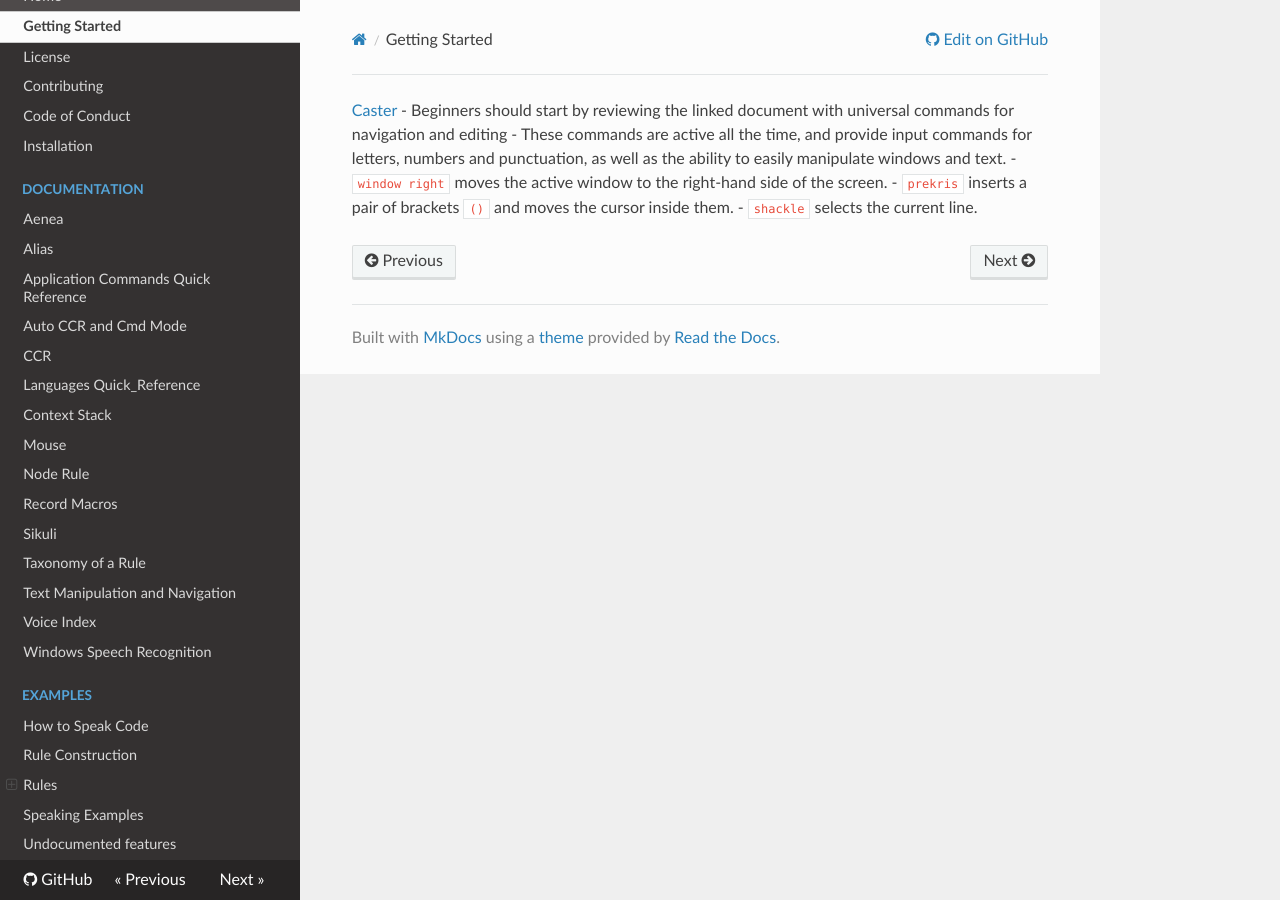
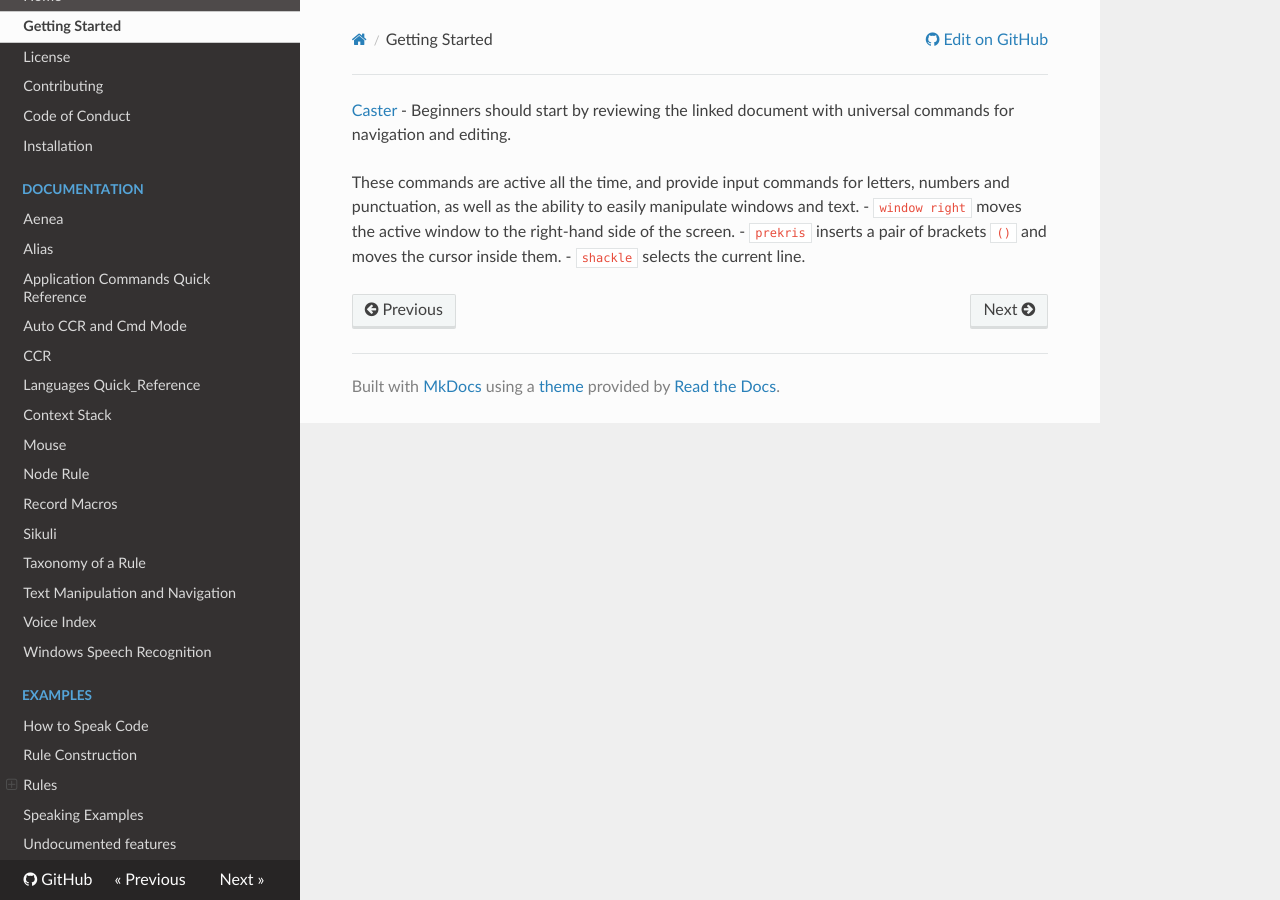
Before and after one commit to dictation-toolbox/Caster, an MkDocs documentation site: the page built from docs/CasterQuickReference.md, in a window 1280 px wide. Built offline with MkDocs 1.6.1, drawn with Linux system fonts in a browser that asks for light colours; nearby versions of some CDN libraries; comment, search, counter and statistics services are not loaded.

```diff
--- a/docs/CasterQuickReference.md
+++ b/docs/CasterQuickReference.md
@@ -1,4 +1,6 @@
-[Caster](https://github.com/dictation-toolbox/Caster/blob/master/CasterQuickReference.pdf) - Beginners should start by reviewing the linked document with universal commands for navigation and editing - These commands are active all the time, and provide input commands for letters, numbers and punctuation, as well as the ability to easily manipulate windows and text.
+[Caster](https://github.com/dictation-toolbox/Caster/blob/master/CasterQuickReference.pdf) - Beginners should start by reviewing the linked document with universal commands for navigation and editing.
+
+These commands are active all the time, and provide input commands for letters, numbers and punctuation, as well as the ability to easily manipulate windows and text.
     - `window right` moves the active window to the right-hand side of the screen.
     - `prekris` inserts a pair of brackets `()` and moves the cursor inside them.
     - `shackle` selects the current line.
```
